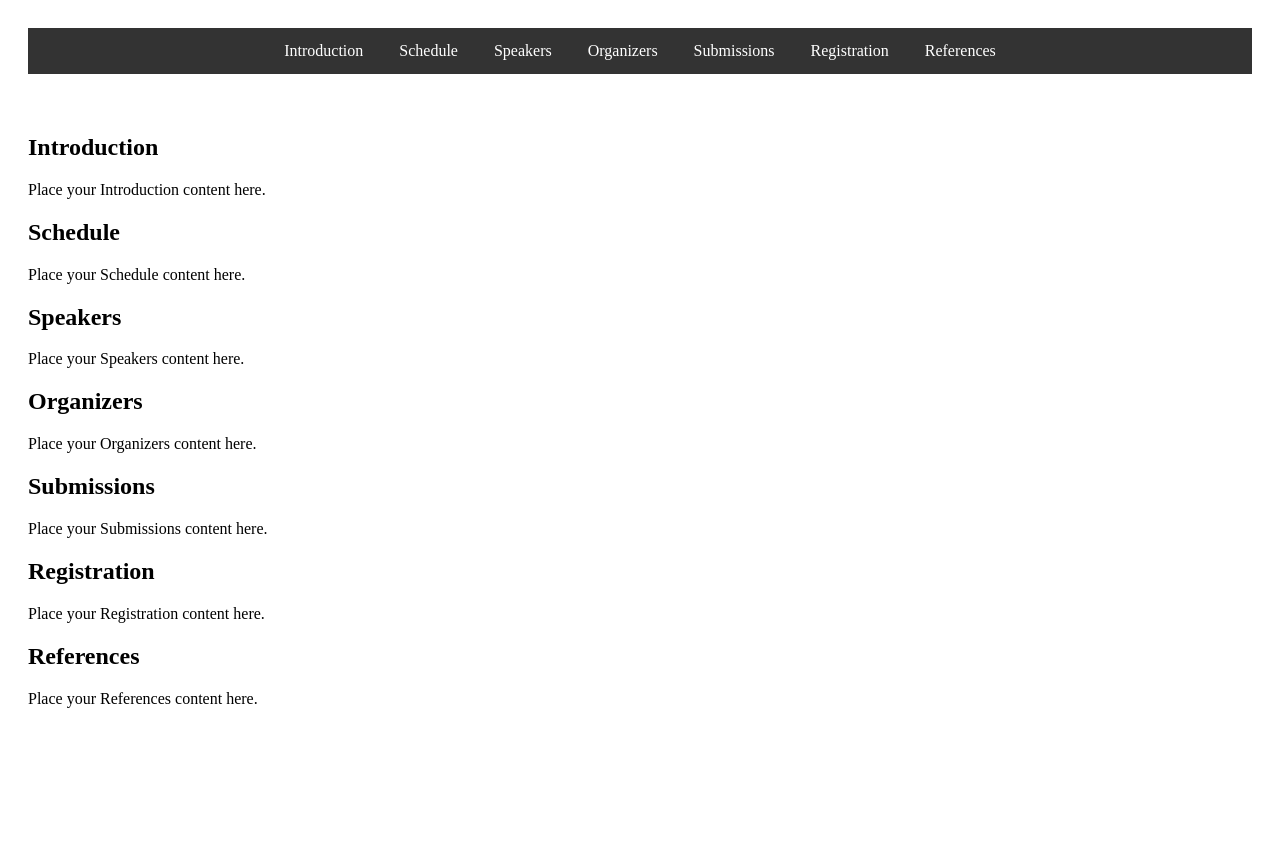
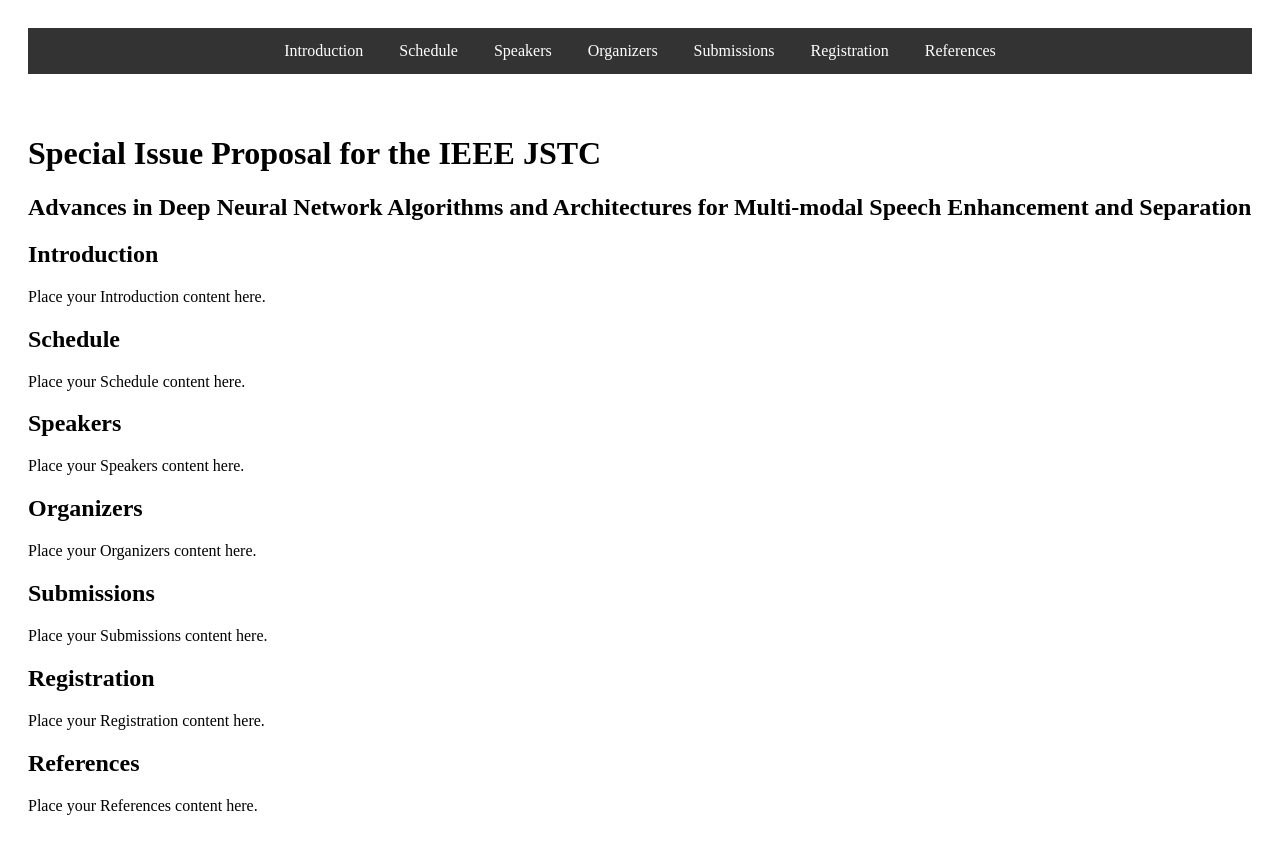
Before and after one commit to talhanb47/multi-modal, a plain HTML site: page index.html in a window 1280 px wide. Before the commit the page ends 800 px from the top, so only its background shows below. Drawn offline with Linux system fonts and the light colour scheme.

Commit message:
initialcommit

```diff
--- a/index.html
+++ b/index.html
@@ -46,6 +46,15 @@
 </div>
 
 <div class="container">
+    <div class="centered-heading">
+        <h1>Special Issue Proposal for the IEEE JSTC</h1>
+    </div>
+
+    <div class="centered-heading">
+        <h2>Advances in Deep Neural Network Algorithms and Architectures for Multi-modal Speech Enhancement and Separation</h2>
+    </div>
+
+
     <!-- Your content for each section goes here -->
     <section id="introduction">
         <h2>Introduction</h2>
```
